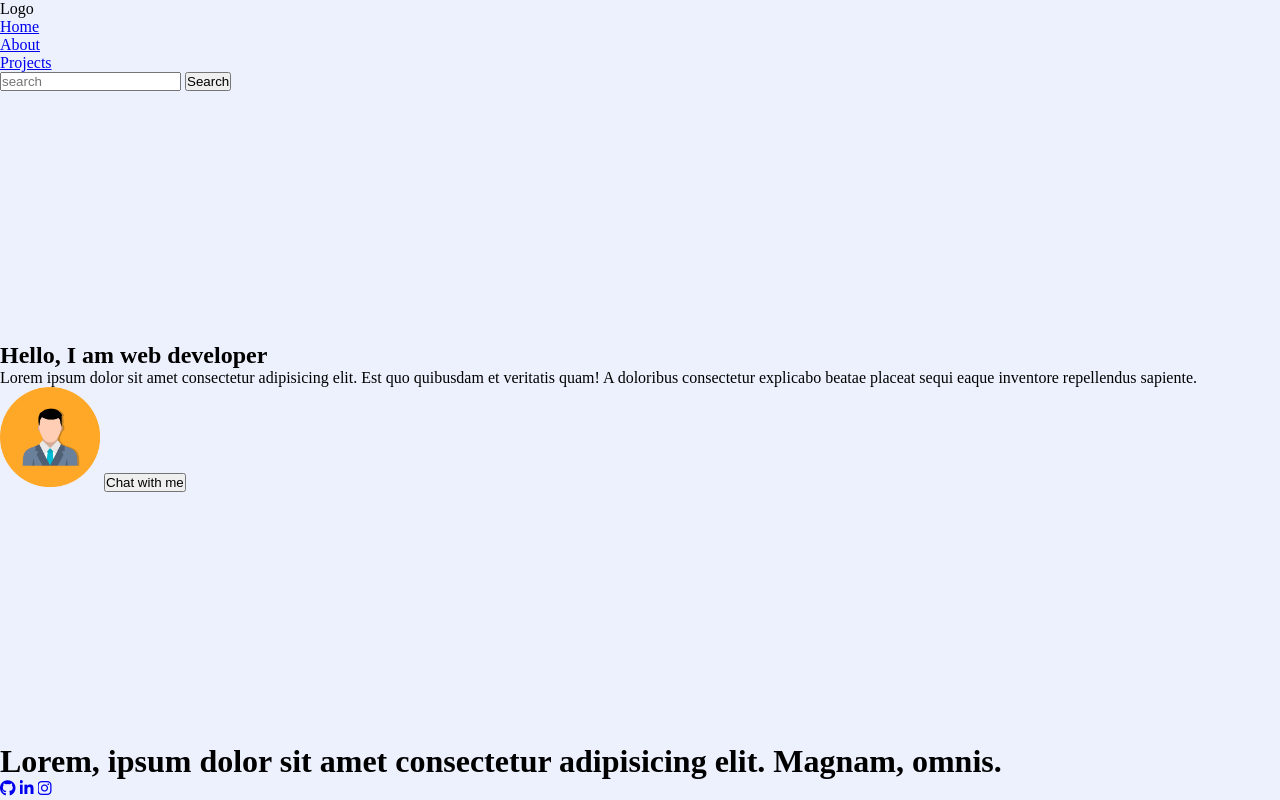
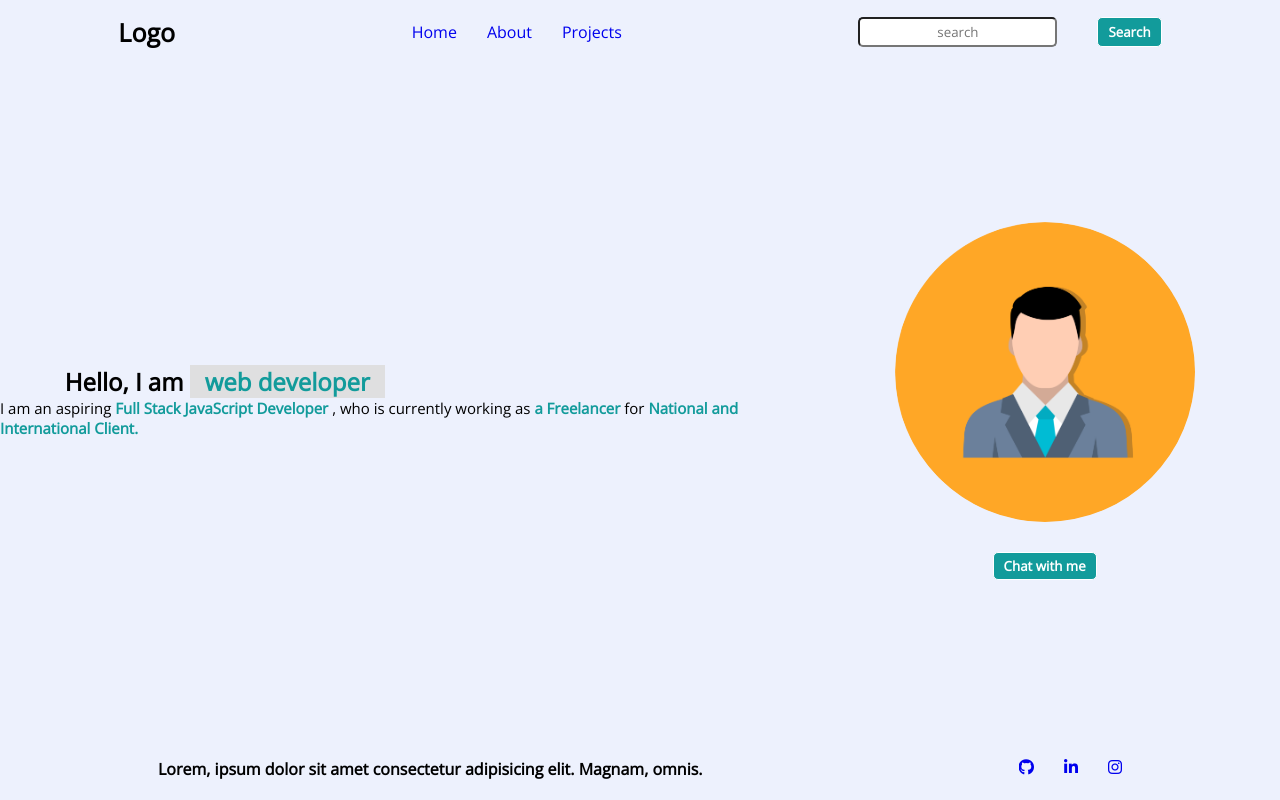
Before and after one commit to mr-shahensha/pwas1, a plain HTML site: page index.html in a window 1280 px wide. Drawn offline with nearby package versions, Linux system fonts and the light colour scheme.

Commit message:
general design done

```diff
--- a/index.html
+++ b/index.html
@@ -6,6 +6,9 @@
     <meta name="viewport" content="width=device-width, initial-scale=1.0">
     <script src="https://kit.fontawesome.com/dce4936410.js" crossorigin="anonymous"></script>
     <link rel="stylesheet" href="style.css">
+    <style>
+        @import url('https://fonts.googleapis.com/css2?family=Open+Sans&display=swap');
+      </style>
     <title>Pwskill mock design</title>
 </head>
 <body>
@@ -30,7 +33,11 @@
     <section class="hero">
         <div class="left-hero-section">
             <h1>Hello, I am <span>web developer</span></h1>
-            <p>Lorem ipsum dolor sit amet consectetur adipisicing elit. Est quo quibusdam et veritatis quam! A doloribus consectetur explicabo beatae placeat sequi eaque inventore repellendus sapiente.</p>
+            <p>
+                I am an aspiring <span>Full Stack JavaScript Developer</span> , who is
+                currently working as <span>a Freelancer</span> for
+                <span> National and International Client.</span>
+              </p>
         </div>
         <div class="right-hero-section">
             <img src="assets/avtar.png" alt="avtar" height="100px">
@@ -41,7 +48,7 @@
     <!-- This is footer section -->
     <footer>
         <div class="trademark">
-            <h1>Lorem, ipsum dolor sit amet consectetur adipisicing elit. Magnam, omnis.</h1>
+            <p>Lorem, ipsum dolor sit amet consectetur adipisicing elit. Magnam, omnis.</p>
         </div>
         <div class="web-links">
             <a href="google.com"><i class="fa-brands fa-github"></i></a>
--- a/style.css
+++ b/style.css
@@ -3,6 +3,7 @@
     padding: 0%;
     box-sizing: border-box;
     overflow: hidden;
+    font-family: 'Open Sans', sans-serif;
 }
 body{
     height: 100vh;
@@ -12,3 +13,112 @@ body{
     flex-direction: column;
     justify-content: space-between;
 }
+header{
+    padding: 15px 0;
+}
+header li {
+    list-style: none;
+    cursor: pointer;
+}
+header li a{
+    text-decoration: none;
+}
+nav{
+    display: flex;
+    width: 100%;
+    align-items: center;
+    justify-content: space-around;
+}
+nav .logo{
+    font-weight: 700;
+    font-size: 25px;
+}
+nav ul{
+    display: flex;
+    align-items: center;
+    gap: 30px;
+    font-weight: 500;
+}
+nav ul li:hover{
+    text-decoration: underline;
+    font-weight: 900;
+}
+.search{
+    display: flex;
+    gap: 40px;
+}
+.search input{
+    padding: 4px 10px;
+    border-radius: 5px;
+    text-align: center;
+}
+button{
+    background-color:rgb(18, 155, 155) ;
+    padding: 4px 10px;
+    cursor:pointer;
+    color: white;
+    border: 1px solid white;
+    border-radius: 5px;
+    font-weight: 700;
+    width: fit-content;
+}
+button:hover{
+    background-color: white;
+    color: rgb(18, 155, 155);
+    border: 1px solid black;
+}
+.hero{
+    display: flex;
+    align-items: center;
+}
+.left-hero-section h1{
+    width:60%;
+    padding: 0 8%;
+}
+.left-hero-section h1 span{
+    color: rgb(18, 155, 155);
+    font-weight: 900;
+    background-color: #dfdfe0;
+    padding: 0 15px;
+}
+.left-hero-section p{
+    font-weight: 500;
+    font-size: 15px;
+}
+.left-hero-section p span{
+    font-size: 15px;
+    font-weight: 700;
+    color: rgb(18, 155, 155);
+}
+.right-hero-section{
+    display: flex;
+    flex-direction: column;
+    width: 40%;
+    align-items: center;
+    justify-content: center;
+    gap: 30px;
+}
+.right-hero-section button {
+    display: flex;
+    align-items: center;
+    gap: 30px;
+  }
+
+  .right-hero-section img {
+    height: 300px;
+    width: 300px;
+    border-radius: 50%;
+  }
+
+  footer {
+    font-weight: 600;
+    display: flex;
+    padding: 20px 0;
+    justify-content: space-around;
+  }
+
+  .web-links {
+    display: flex;
+    align-items: center;
+    gap: 30px;
+  }
```
